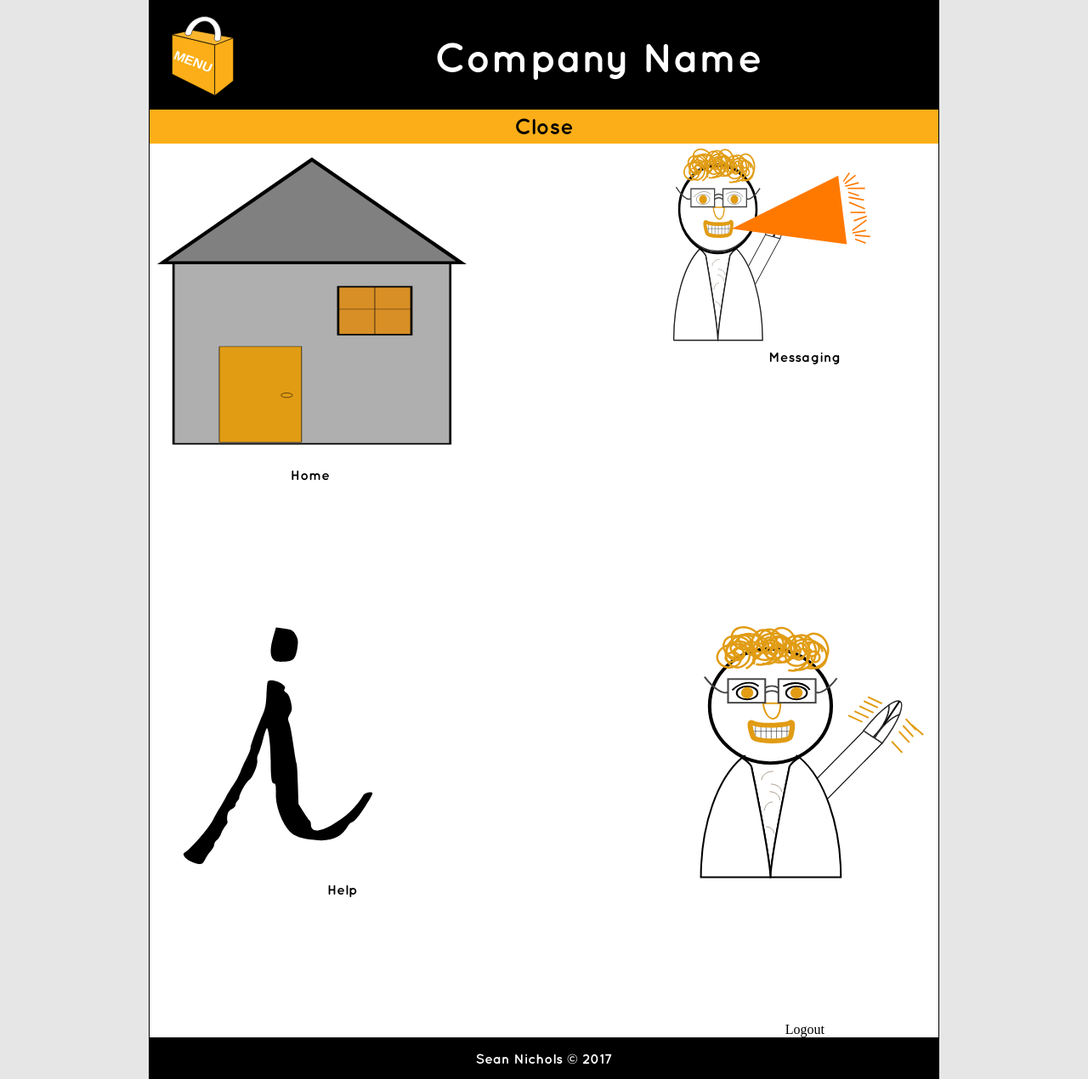
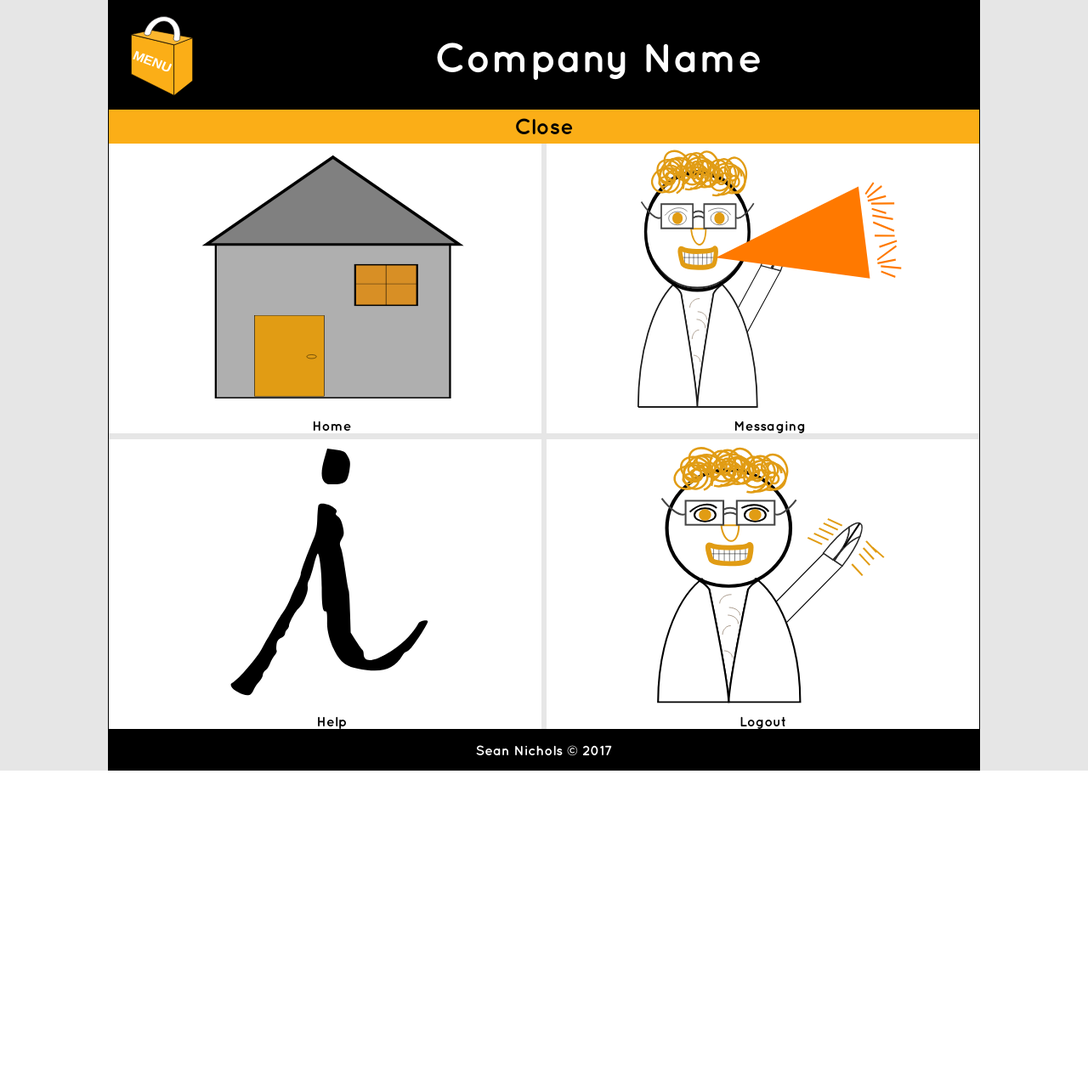
Before and after one commit to SEAN13018/Project_2017, a Flask app: page /navigation in a window 1280 px wide. Shown: the whole page at 85% size. After the commit the page ends 907 px from the top, so only its background shows below. Run offline with Flask 2, Linux system fonts and the light colour scheme.

Commit message:
15:25 06-08-17
Things changed for the navigation.

```diff
--- a/projectPrivacy/static/css/style_main.css
+++ b/projectPrivacy/static/css/style_main.css
@@ -15,7 +15,7 @@ body {
     border-width: 1px;
 	border-color: #000000;
 	margin: auto;
-	width:72.5%;
+	width:80%;
 	background-color: #e6e6e6;
 }
 
@@ -133,14 +133,11 @@ a, .close{
 }
 
 .active {
-	width: 100%;
+	grid-gap: 0.4em;
 	display: grid;
-	grid-gap: 10em;
 		grid-template-columns: 2;
 		grid-template-rows: 2;
-	height:100%;
-	position: relative;
-	background-color: #FFFFFF;
+	background-color: #E6E6E6;
 }
 
 .inactive {
@@ -148,23 +145,41 @@ a, .close{
 }
 
 .w{
+	padding-left: 1em;
 	grid-column:1;
 	grid-row: 1;
-	width: 48%;
+	background-color: #FFFFFF;
 }
 
 .x{
+	padding-left: 1em;
 	grid-column:2;
 	grid-row: 1;
+	background-color: #FFFFFF;
 }
 .y{
+	padding-left: 1em;
 	grid-column:1;
 	grid-row: 2;
+	background-color: #FFFFFF;
 }
 
 .z{
 	grid-column:2;
 	grid-row: 2;
+	background-color: #FFFFFF;
+}
+
+.active, p {
+	text-align: center;
+}
+
+#login_here{
+	padding-top: 35%;
+}
+
+#fill {
+	width: 100%;
 }
 
 figcaption {
--- a/projectPrivacy/templates/navigation.html
+++ b/projectPrivacy/templates/navigation.html
@@ -8,32 +8,33 @@
 			<div id="display">
 				<div class="{% if x == True %}active{% else %}inactive{%endif %}">
 					<div class="active w">
-						<a href="/"><img src="../static/img/home.svg" alt="Index Page"><figcaption>Home</figcaption></a>
+						<a href="/"><img src="../static/img/home.svg" alt="Index Page" style="width: 20em;"><figcaption>Home</figcaption></a>
 					</div>
 					<div class="active x">
-						<a href="/messaging"><img src="../static/img/messaging.svg" alt="Messaging Page"><figcaption>Messaging</figcaption></a>
+						<a href="/messaging"><img src="../static/img/messaging.svg" alt="Messaging Page" style="width: 20em;"><figcaption>Messaging</figcaption></a>
 					</div>
 					<div class="active y">
-						<a href="/help"><img src="../static/img/info.svg" alt="Help Page"><figcaption>Help</figcaption></a>
+						<a href="/help"><img src="../static/img/info.svg" alt="Help Page" style="width: 20em;"><figcaption>Help</figcaption></a>
 					</div>
 					<div class="active z">
-						<img src="../static/img/logout.svg" alt=" Page">
-						<figcaption>Logout</figcaption>
+						<a href="/"><img src="../static/img/logout.svg" alt=" Page" style="width: 20em;"><figcaption>Logout</figcaption></a>
 						<!-- Turn it into a button that signs out the user. -->
 					</div>
 				</div>
 				<div class="{% if x == False %}active{% else %}inactive{%endif %}">
 					<div class="active w">
-						<a href="/"><img src="../static/img/home.svg" alt="Index Page"><figcaption>Home</figcaption></a>
+						<a href="/"><img src="../static/img/home.svg" alt="Index Page" style="width: 20em;"><figcaption>Home</figcaption></a>
 					</div>
 					<div class="active x">
-						<a href="/login"><img src="../static/img/login.svg" alt="Login Here" style="width: 48%;"><figcaption>Login</figcaption></a>
+						<a href="/login"><img id="login_here" src="../static/img/login.svg" alt="Login Here" style="width: 20em;"><figcaption>Login</figcaption></a>
 					</div>
 					<div class="active y">
-						<a href="/help"><img src="../static/img/info.svg" alt="Help Page"><figcaption>Help</figcaption></a>
+						<a href="/help"><img src="../static/img/info.svg" alt="Help Page" style="width: 20em;"><figcaption>Help</figcaption></a>
 					</div>
 					<div class="active z">
-						<!-- Empty box in the grid (a space filler.) -->
+						<div id="fill">
+							<p>Coming soon...</p>
+						</div>
 					</div>
 				</div>
 			</div>
```
